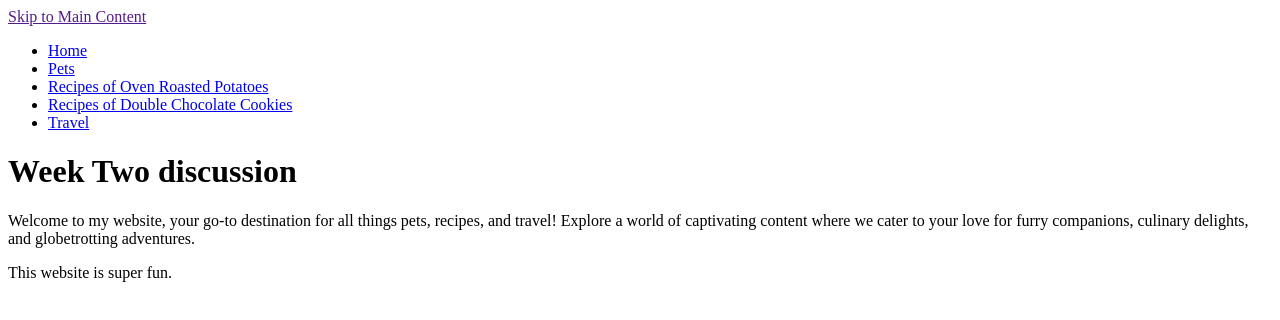
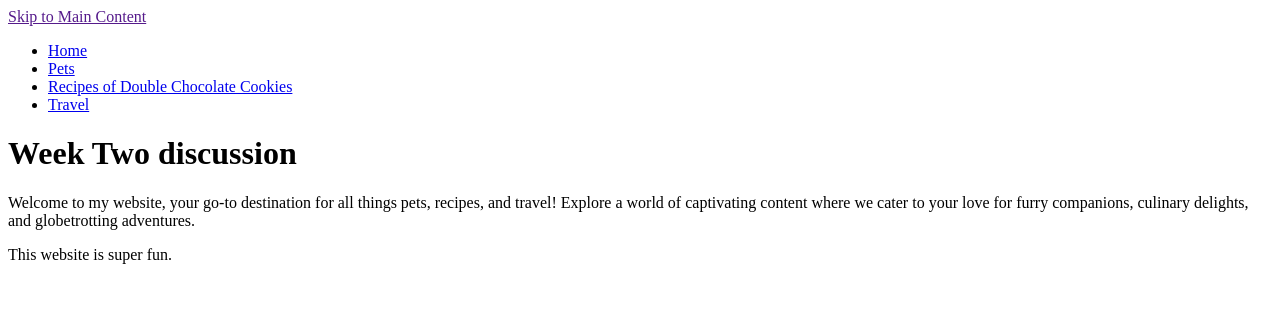
Before and after one commit to Qearl11/539week2, a plain HTML site: page index.html in a window 1280 px wide. Drawn offline with Linux system fonts and the light colour scheme.

Commit message:
Update index.html

```diff
--- a/index.html
+++ b/index.html
@@ -10,9 +10,8 @@
     <header>
         <nav>
             <ul>
-                <li><a href ="index.html">Home</a></li>
+                <li><a href="index.html">Home</a></li>
                 <li><a href="pets.html">Pets</a></li>
-                <li><a href="recipes.html">Recipes of Oven Roasted Potatoes</a></li>
                 <li><a href="recipe.html">Recipes of Double Chocolate Cookies</a></li>
                 <li><a href="travel.html">Travel</a></li>
             </ul>
```
